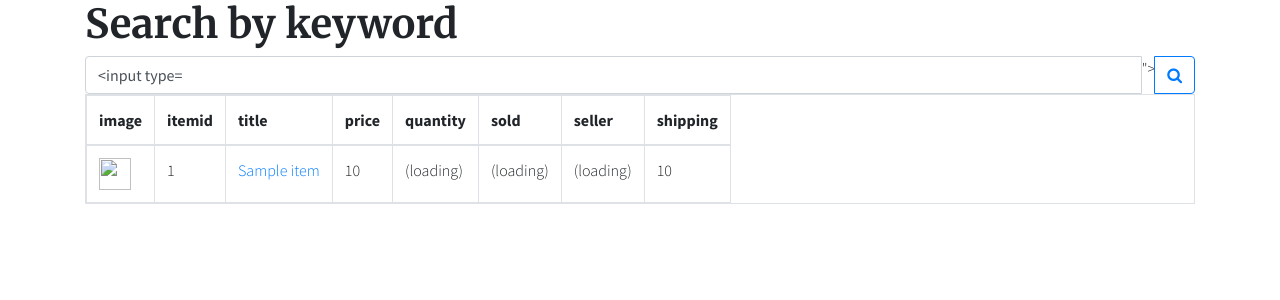
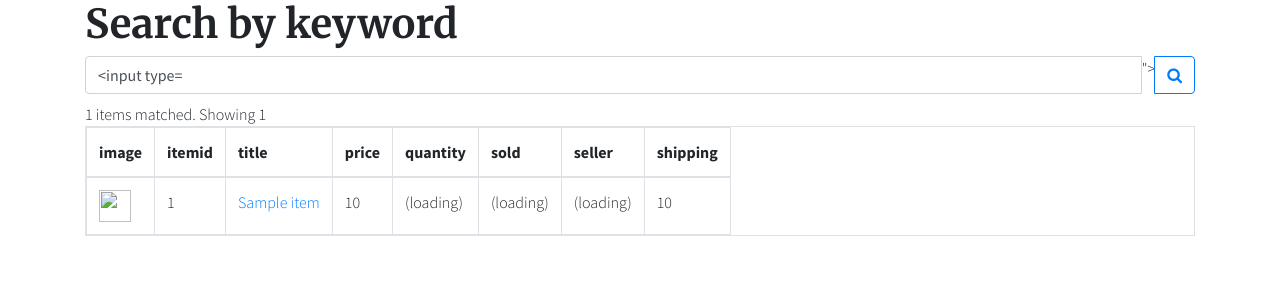
Before and after one commit to resgef/ebay-research-tools, a Django app: template ebayresearch/templates/search.html in a window 1280 px wide. Shown: the top 300 px of the page. Run offline with Django 3.2, Linux system fonts and the light colour scheme; tables that the repository leaves empty hold one stand-in row (values such as "Sample post"); the template is opened without the code that fills it: values that come from a table or form of the project are taken from there, most other values are stand-ins (such as "Sample title", 1, 10 or a date in 2020); some libraries are stand-ins or nearby versions.

Commit message:
pagination info

```diff
--- a/ebayresearch/templates/search.html
+++ b/ebayresearch/templates/search.html
@@ -40,6 +40,10 @@
             </div>
         </form>
         {% if items|length %}
+            <div class="mt-2">
+                <div>
+                    {{ pagination.totalEntries }} items matched. Showing {{ items|length }}
+                </div>
                 <table class="table table-bordered table-responsive">
                     <thead>
                     <tr>
@@ -68,6 +72,7 @@
                     {% endfor %}
                     </tbody>
                 </table>
+            </div>
         {% endif %}
     </div>
 
```
Lines whose indentation alone changed are shown as unchanged.
